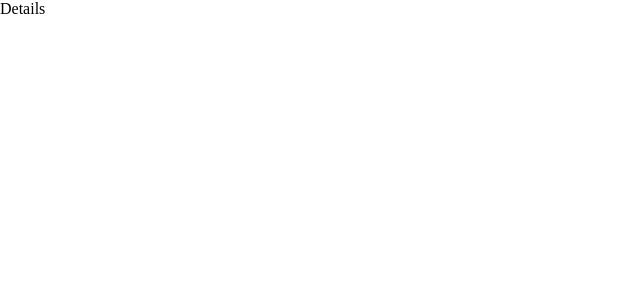
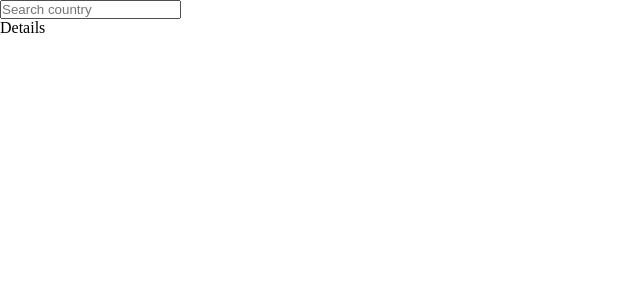
Before and after one commit to afizsavage/open-pandemic, a React (Create React App) app: page /details in a window 1280 px wide. Shown: the top 300 px of the page, without its empty margins (0-640 px from the left). Built offline with nearby package versions, Linux system fonts and the light colour scheme.

Commit message:
Allowed countries to be filtered with search bar

```diff
--- a/src/App.js
+++ b/src/App.js
@@ -4,9 +4,11 @@ import Details from './components/Details/index';
 import Countries from './components/Countries/index';
 
 import './App.css';
+import Header from './components/Header';
 
 const App = () => (
   <>
+    <Header />
     <Routes>
       <Route exact path="/" element={<Countries />} />
       <Route path="/details" element={<Details />} />
--- /dev/null
+++ b/src/components/Header/index.js
@@ -0,0 +1,9 @@
+import SearchBar from './search-bar';
+
+const Header = () => (
+  <header>
+    <SearchBar />
+  </header>
+);
+
+export default Header;
--- /dev/null
+++ b/src/components/Header/search-bar.js
@@ -0,0 +1,33 @@
+import React, { useState } from 'react';
+import { useSelector } from 'react-redux';
+
+const SearchBar = () => {
+  const [searchState, setsearchState] = useState({
+    valueToSearch: '',
+    searchResult: [],
+  });
+  const countries = useSelector((state) => state.countries);
+
+  const search = async (value) => {
+    const filteredCountries = countries.filter(
+      (country) => country.name.substring(0, value.length) === value,
+    );
+    setsearchState({
+      ...searchState,
+      valueToSearch: value,
+      searchResult: filteredCountries,
+    });
+  };
+
+  return (
+    <div>
+      <input
+        value={searchState.valueToSearch}
+        onChange={(e) => search(e.target.value)}
+        placeholder="Search country"
+      />
+    </div>
+  );
+};
+
+export default SearchBar;
```
